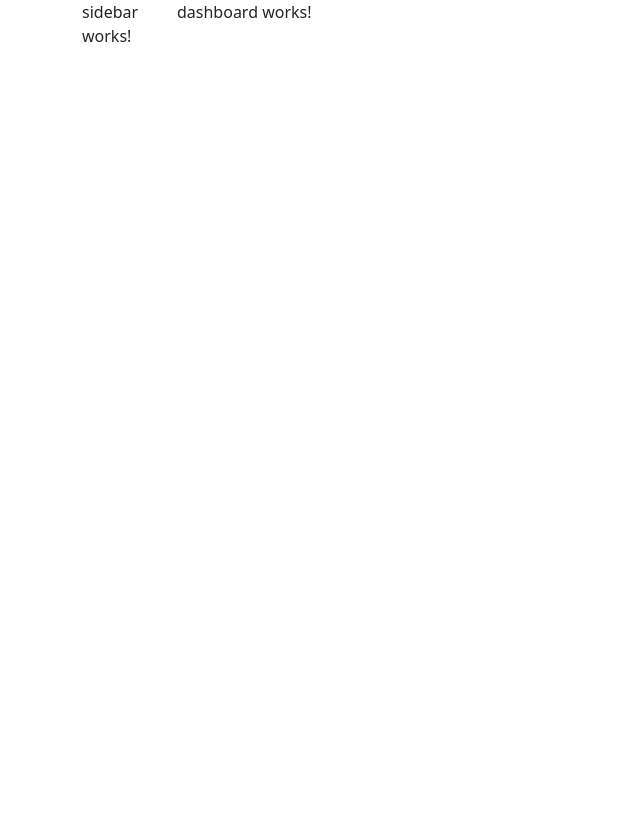
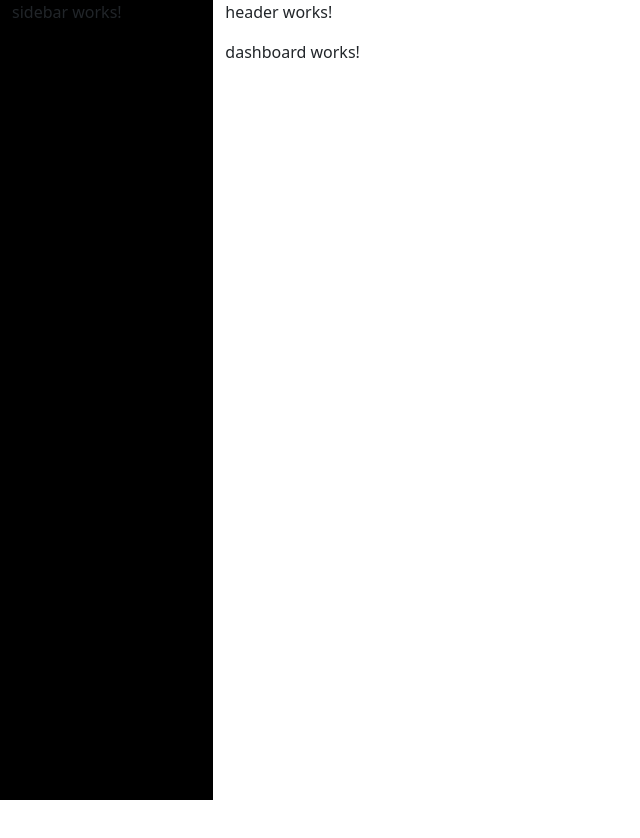
Before and after one commit to rocksoncodes/Ergo-Project-Manager, an Angular app in the folder ergo_frontend/: page /home/dashboard in a window 1280 px wide. Shown: the whole page, without its empty margins (0-640 px from the left). Before the commit the page ends 800 px from the top, so only its background shows below. Built offline with nearby package versions, Linux system fonts and the light colour scheme.

Commit message:
feat(Homespace): add header component and homespace spacing styles

```diff
--- a/ergo_frontend/src/app/features/home/components/dashboard/dashboard.html
+++ b/ergo_frontend/src/app/features/home/components/dashboard/dashboard.html
@@ -1 +1,3 @@
-<p>dashboard works!</p>
+<div class="vh-100">
+  <p>dashboard works!</p>
+</div>
--- /dev/null
+++ b/ergo_frontend/src/app/features/home/components/header/header.html
@@ -0,0 +1,3 @@
+<div class="m-auto">
+  <p>header works!</p>
+</div>
--- a/ergo_frontend/src/app/features/home/components/home-layout/home-layout.html
+++ b/ergo_frontend/src/app/features/home/components/home-layout/home-layout.html
@@ -1,9 +1,10 @@
-<div class="container">
-  <div class="row">
-    <div class="col-lg-1">
+<div class="container vh-100 m-0 vw-100">
+  <div class="row vw-100">
+    <div class="col-md-2 p-0">
       <app-sidebar></app-sidebar>
     </div>
     <div class="col">
+      <app-header></app-header>
       <router-outlet></router-outlet>
     </div>
   </div>
--- a/ergo_frontend/src/app/features/home/components/home-layout/home-layout.ts
+++ b/ergo_frontend/src/app/features/home/components/home-layout/home-layout.ts
@@ -1,10 +1,11 @@
 import { Component } from "@angular/core";
 import { RouterOutlet } from "@angular/router";
 import { Sidebar } from "../sidebar/sidebar";
+import { Header } from "../header/header";
 
 @Component({
 	selector: "app-home-layout",
-	imports: [RouterOutlet, Sidebar],
+	imports: [RouterOutlet, Sidebar, Header],
 	templateUrl: "./home-layout.html",
 	styleUrl: "./home-layout.scss",
 	standalone: true,
--- a/ergo_frontend/src/app/features/home/components/sidebar/sidebar.html
+++ b/ergo_frontend/src/app/features/home/components/sidebar/sidebar.html
@@ -1 +1,7 @@
-<p>sidebar works!</p>
+<div class="container vh-100 bg-black">
+  <div class="row">
+    <div class="col">
+      <p>sidebar works!</p>
+    </div>
+  </div>
+</div>
--- a/ergo_frontend/src/app/features/home/components/sidebar/sidebar.ts
+++ b/ergo_frontend/src/app/features/home/components/sidebar/sidebar.ts
@@ -5,5 +5,6 @@ import { Component } from "@angular/core";
 	imports: [],
 	templateUrl: "./sidebar.html",
 	styleUrl: "./sidebar.scss",
+	standalone: true,
 })
 export class Sidebar {}
```
Also changed, not shown: ergo_frontend/src/app/features/home/components/header/header.ts (added, +10 -0 lines), ergo_frontend/src/app/features/home/components/header/header.scss (added), 1 other file (tests, documents, lock files or other folders).
